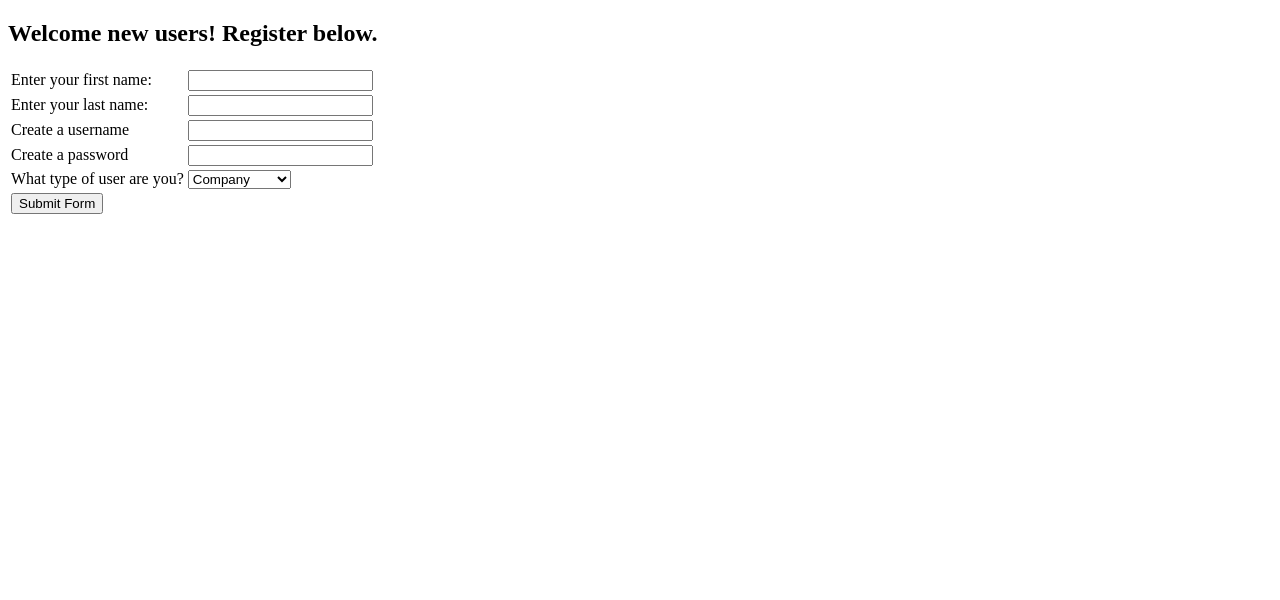
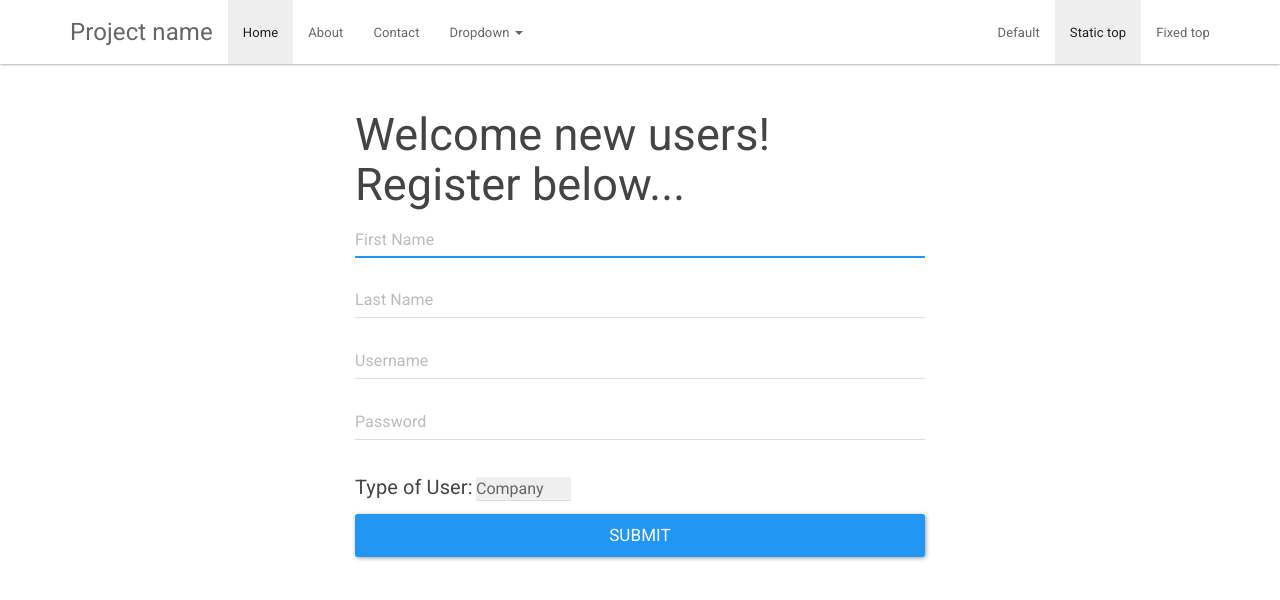
Before and after one commit to ashleypnguyen/cs3240-s17-team20, a Django app: page /userSignup/ in a window 1280 px wide. Shown: the top 600 px of the page. Run offline with Django 3.2, Linux system fonts and the light colour scheme; some libraries are stand-ins or nearby versions.

Commit message:
added styling to all the current pages and made the templates a bit more modular to enable re-use

```diff
--- a/UserGroupForms/templates/header.html
+++ b/UserGroupForms/templates/header.html
@@ -2,38 +2,44 @@
 <!DOCTYPE html>
 <html lang="en">
 <head>
-    <meta charset="UTF-8">
-    <title>Group Signup</title>
-	<script language="JavaScript">
-		function validInfo() {
-			var groupName = document.getElementById("group_name").value;
-			var addMembers = document.getElementById("add_members").value;
-			var removeMembers = document.getElementById("remove_members").value;
-			var errorMessage = "";
-			var errors = 0;
-			if (groupName == ""){
-			    errorMessage += "Please enter your group name. ";
-				errors++;
-			}
-
-			if (addMembers == "" && removeMembers == ""){
-			    errorMessage += "Please enter the members you would like to add or remove to the group";
-				errors++;
-			}
-
-			if (errors > 0){
-			    alert(errorMessage);
-				return false;
-			} else {
-			    return true;
-			}
-        }
-
-	</script>
-
+ <nav class="navbar navbar-default navbar-static-top">
+      <div class="container">
+        <div class="navbar-header">
+          <button type="button" class="navbar-toggle collapsed" data-toggle="collapse" data-target="#navbar" aria-expanded="false" aria-controls="navbar">
+            <span class="sr-only">Toggle navigation</span>
+            <span class="icon-bar"></span>
+            <span class="icon-bar"></span>
+            <span class="icon-bar"></span>
+          </button>
+          <a class="navbar-brand" href="#">Project name</a>
+        </div>
+        <div id="navbar" class="navbar-collapse collapse">
+          <ul class="nav navbar-nav">
+            <li class="active"><a href="#">Home</a></li>
+            <li><a href="#about">About</a></li>
+            <li><a href="#contact">Contact</a></li>
+            <li class="dropdown">
+              <a href="#" class="dropdown-toggle" data-toggle="dropdown" role="button" aria-haspopup="true" aria-expanded="false">Dropdown <span class="caret"></span></a>
+              <ul class="dropdown-menu">
+                <li><a href="#">Action</a></li>
+                <li><a href="#">Another action</a></li>
+                <li><a href="#">Something else here</a></li>
+                <li role="separator" class="divider"></li>
+                <li class="dropdown-header">Nav header</li>
+                <li><a href="#">Separated link</a></li>
+                <li><a href="#">One more separated link</a></li>
+              </ul>
+            </li>
+          </ul>
+          <ul class="nav navbar-nav navbar-right">
+            <li><a href="../navbar/">Default</a></li>
+            <li class="active"><a href="./">Static top <span class="sr-only">(current)</span></a></li>
+            <li><a href="../navbar-fixed-top/">Fixed top</a></li>
+          </ul>
+        </div><!--/.nav-collapse -->
+      </div>
+    </nav>
   <link href="{% static 'css/bootstrap.min.css' %}" rel="stylesheet">
   <link href="{% static 'css/navbar-fixed-top.css' %}" rel="stylesheet">
 
 </head>
-
-</html>
--- a/UserGroupForms/templates/userSignup.html
+++ b/UserGroupForms/templates/userSignup.html
@@ -1,4 +1,5 @@
-<!DOCTYPE html>
+{% include 'header.html' %}
+
 <html lang="en">
 <head>
 	<meta charset="UTF-8">
@@ -48,40 +49,73 @@
 	</script>
 </head>
 <body>
-<h2>Welcome new users! Register below. </h2>
-<form method="POST" action="/getdata/" onsubmit="return validInfo()">
-	<table>
-		<tr>
-			<td>Enter your first name:</td>
-			<td><input type="text" name="first_name" id="first_name">
-		</tr>
-		<tr>
-			<td>Enter your last name:</td>
-			<td><input type="text" name="last_name" id="last_name">
-		<tr>
-			<td>Create a username</td>
-			<td><input type="text" name="user_name" id="user_name">
-		</tr>
-		<tr>
-			<td>Create a password</td>
-			<td><input type="password" name="password" id="pword"></td>
-		</tr>
-		<tr>
-			<td>What type of user are you?</td>
-			<td>
-			<select name="user_type" id="user_type">
+
+
+<div class="container" style="min-width:200px;max-width:600px;margin-right:auto;margin-left:auto;padding-left:15px;padding-right:15px;">
+    <form method="POST" action="/showReport/" onsubmit="return validInfo()" class="form-uploadReport">
+
+            {% csrf_token %}
+
+            <h2 class="form-signin-heading">Welcome new users! Register below...</h2>
+
+        <label for="first_name" class="sr-only">First Name</label>
+        <input type="text" id="first_name" class="form-control" placeholder="First Name" required autofocus><br>
+
+        <label for="last_name" class="sr-only">Last Name</label>
+        <input type="text" id="last_name" class="form-control" placeholder="Last Name" required><br>
+
+        <label for="user_name" class="sr-only">Username</label>
+        <input type="text" id="user_name" class="form-control" placeholder="Username" required><br>
+
+        <label for="pword" class="sr-only">Password</label>
+        <input type="password" id="pword" class="form-control" placeholder="Password" required><br>
+
+		<label for="user_type" class="col-lg-2control-label"><h5>Type of User:</h5></label>
+        <select id="user_type" placeholder="Type of User" required>
 			<option value="company">Company</option>
 			<option value="investor">Investor</option>
 			<option value="sm">Site-Manager</option>
-			</select>
-			</td>
-		</tr>
-		<tr>
-			<td>
-				<button>Submit Form</button>
-			</td>
-		</tr>
-	</table>
-</form>
+		</select><br>
+
+
+        <button class="btn btn-lg btn-primary btn-block" type="submit">Submit</button>
+
+        </form>
+
+<!--<h2>Welcome new users! Register below. </h2>-->
+<!--<form method="POST" action="/getdata/" onsubmit="return validInfo()">-->
+	<!--<table>-->
+		<!--<tr>-->
+			<!--<td>Enter your first name:</td>-->
+			<!--<td><input type="text" name="first_name" id="first_name">-->
+		<!--</tr>-->
+		<!--<tr>-->
+			<!--<td>Enter your last name:</td>-->
+			<!--<td><input type="text" name="last_name" id="last_name">-->
+		<!--<tr>-->
+			<!--<td>Create a username</td>-->
+			<!--<td><input type="text" name="user_name" id="user_name">-->
+		<!--</tr>-->
+		<!--<tr>-->
+			<!--<td>Create a password</td>-->
+			<!--<td><input type="password" name="password" id="pword"></td>-->
+		<!--</tr>-->
+		<!--<tr>-->
+			<!--<td>What type of user are you?</td>-->
+			<!--<td>-->
+			<!--<select name="user_type" id="user_type">-->
+			<!--<option value="company">Company</option>-->
+			<!--<option value="investor">Investor</option>-->
+			<!--<option value="sm">Site-Manager</option>-->
+			<!--</select>-->
+			<!--</td>-->
+		<!--</tr>-->
+		<!--<tr>-->
+			<!--<td>-->
+				<!--<button>Submit Form</button>-->
+			<!--</td>-->
+		<!--</tr>-->
+	<!--</table>-->
+<!--</form>-->
 </body>
 </html>
```
Also changed, not shown: UserGroupForms/templates/groupSignup.html (+39 -41 lines), UserGroupForms/templates/uploadReport.html (+60 -31 lines).
